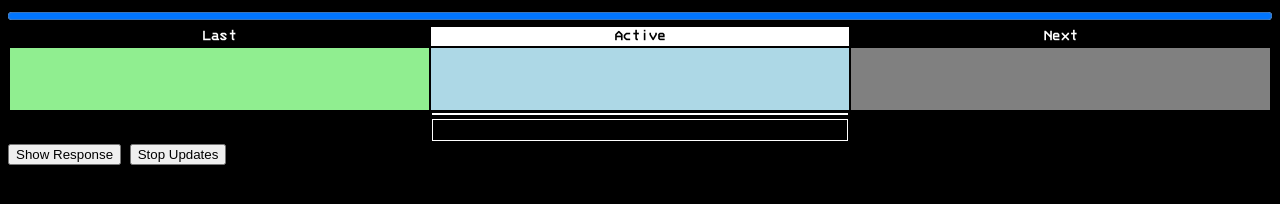
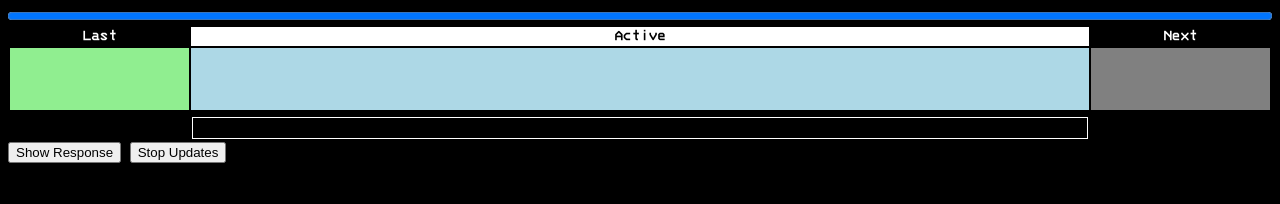
Before and after one commit to kiisu-dsalyss/rats, a website: page teleprompter/index.html in a window 1280 px wide. Drawn offline with Linux system fonts and the light colour scheme; no server answers.

Commit message:
ui_adjust

```diff
--- a/teleprompter/rats.css
+++ b/teleprompter/rats.css
@@ -9,10 +9,11 @@ body {
 }
 #nextRegion {
   color: black;
-  font-size: 30px;
+  font-size: 20px;
   height: 40px;
-  width: 33%;
+  width: 10%;
   background-color: grey;
+  text-align: center;
 }
 #activeRegion {
   color: black;
@@ -20,20 +21,19 @@ body {
   height: 60px;
   background-color: lightblue;
   width: 50%;
+  text-align: center;
 }
 #previousRegionBanner {
   color: black;
-  font-size: 30px;
+  font-size: 20px;
   height: 40px;
   background-color: lightgreen;
-  width: 50%;
+  width: 10%;
+  text-align: center;
 }
 .banner-container {
   display: flex;
 }
-#previousRegionBanner, #activeRegion, #nextRegion {
-  width: 33%;
-  text-align: center;
 }
 table#lyrics {
   border: 1px solid white;
```
